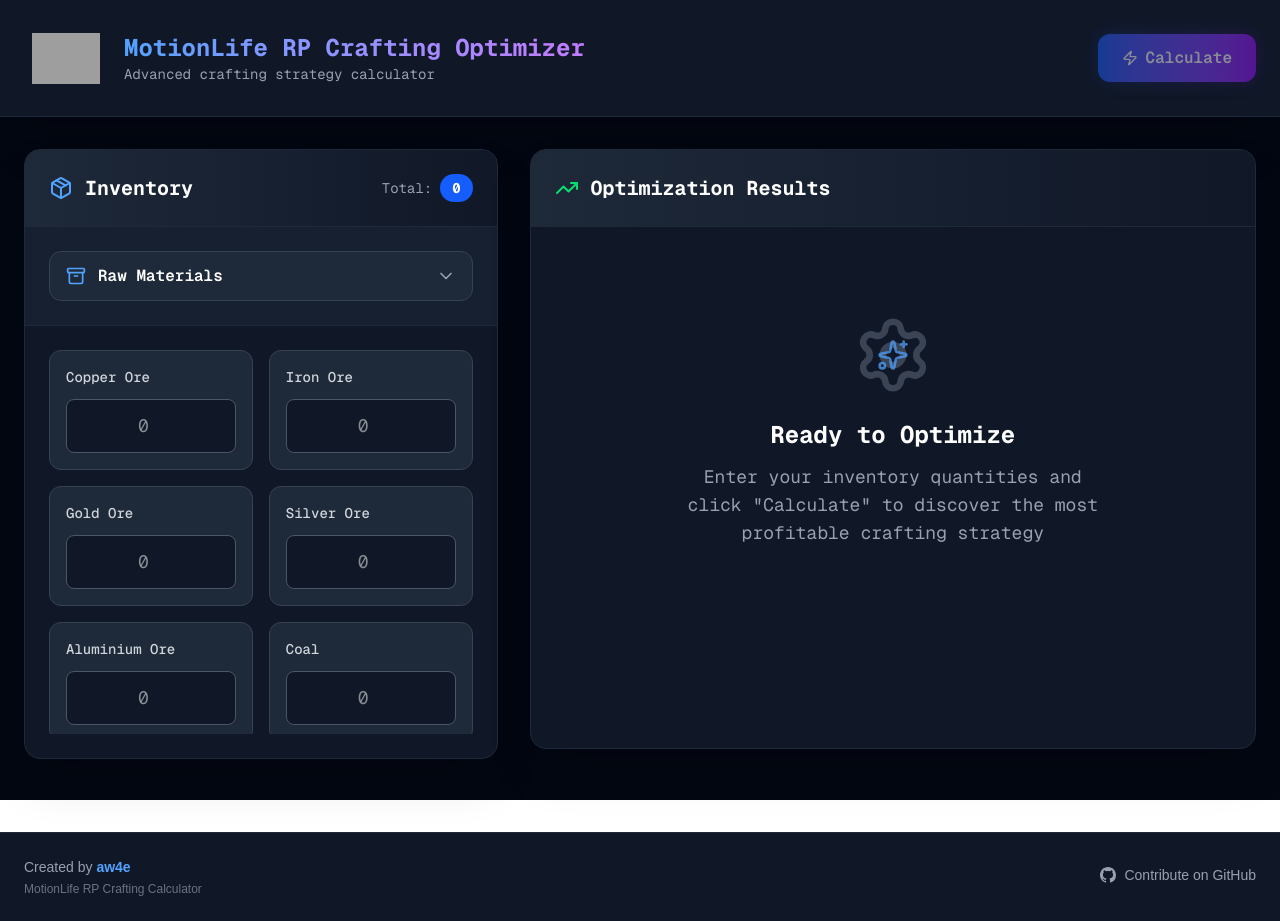
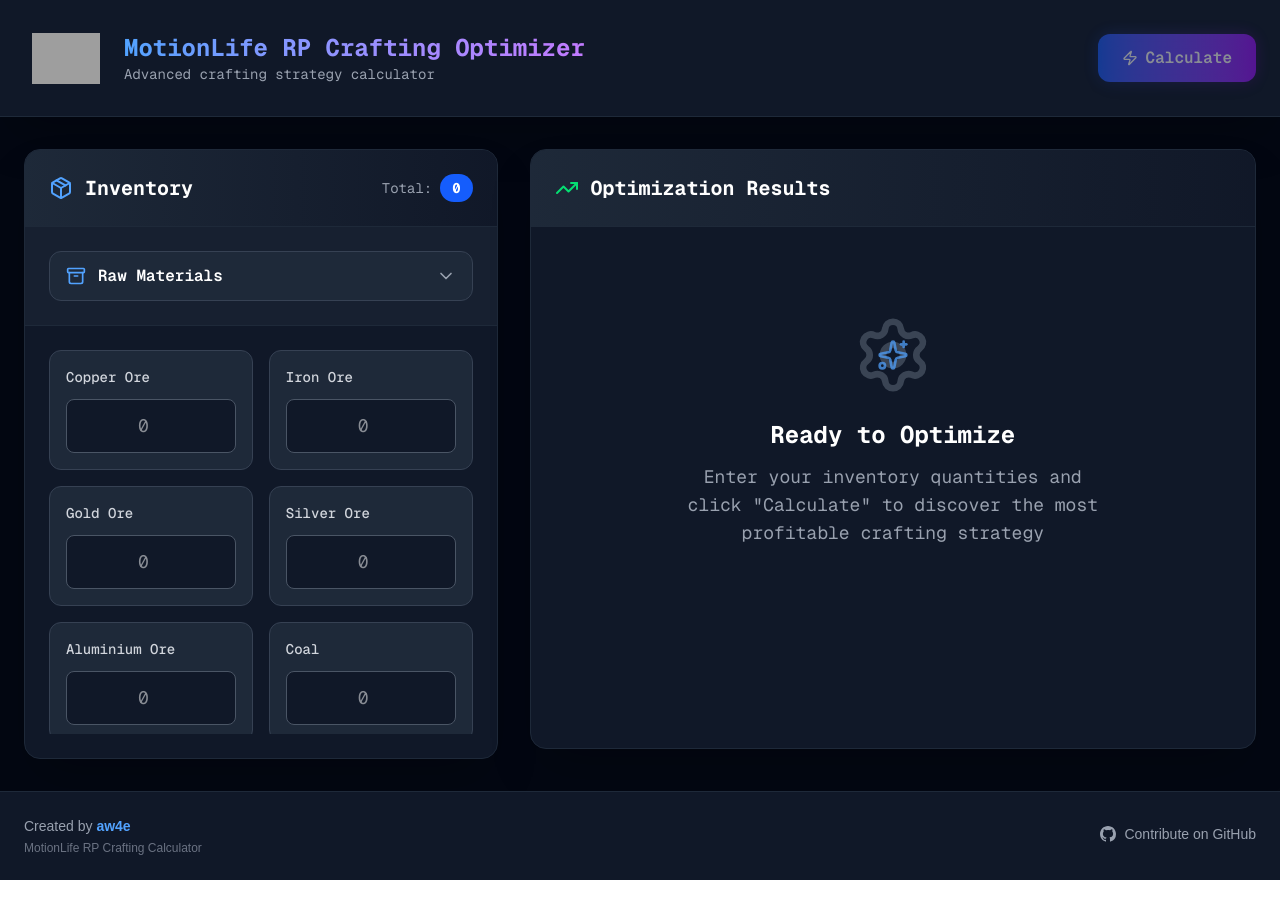
Before and after one commit to aw4e/mlrpcrafting, a Next.js app: page / in a window 1280 px wide. After the commit the page ends 880 px from the top, so only its background shows below. Built offline with nearby package versions, Linux system fonts and the light colour scheme; grey boxes are pictures that could not be loaded.

Commit message:
chore: footer

```diff
--- a/src/app/components/craftingOptimizer.tsx
+++ b/src/app/components/craftingOptimizer.tsx
@@ -183,12 +183,11 @@ export default function CraftingOptimizer() {
   const getTotalItems = (): number => {
     return Object.values(inventory).reduce((sum, count) => sum + count, 0);
   };
-
   const CategoryIcon =
     categoryIcons[activeCategory as keyof typeof categoryIcons];
 
   return (
-    <div className="min-h-screen font-mono bg-gray-950">
+    <div className="font-mono">
       {/* Header */}
       <div className="bg-gray-900 border-b border-gray-800 shadow-2xl">
         <div className="max-w-full mx-auto px-3 sm:px-6 py-4">
--- a/src/app/page.tsx
+++ b/src/app/page.tsx
@@ -2,10 +2,12 @@ import CraftingOptimizer from "@/app/components/craftingOptimizer";
 
 export default function Home() {
   return (
-    <div>
-      <CraftingOptimizer />
+    <div className="min-h-screen flex flex-col bg-gray-950">
+      <div className="flex-1">
+        <CraftingOptimizer />
+      </div>
       {/* Footer */}
-      <footer className="bg-gray-900 border-t border-gray-800 mt-8">
+      <footer className="bg-gray-900 border-t border-gray-800 mt-auto">
         <div className="max-w-full mx-auto px-3 sm:px-6 py-6">
           <div className="flex flex-col sm:flex-row items-center justify-between gap-4">
             <div className="text-center sm:text-left">
```
